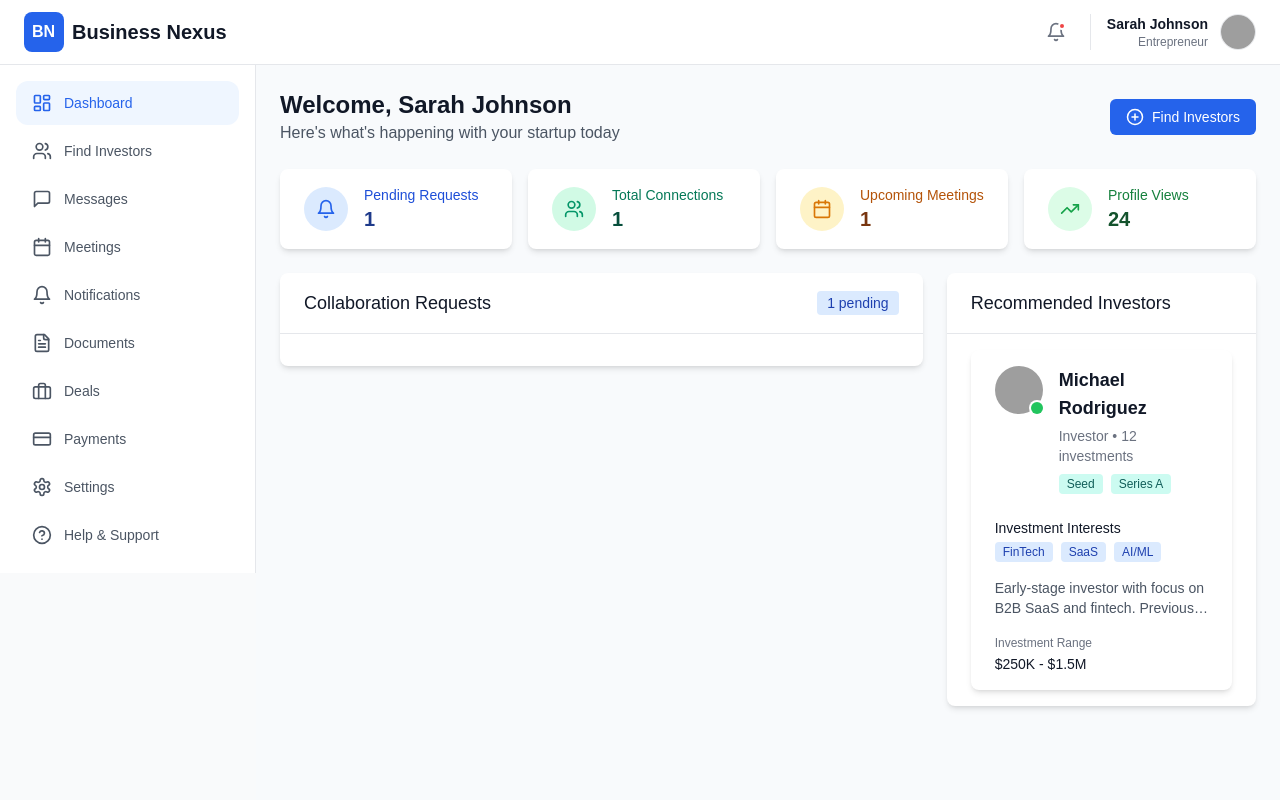
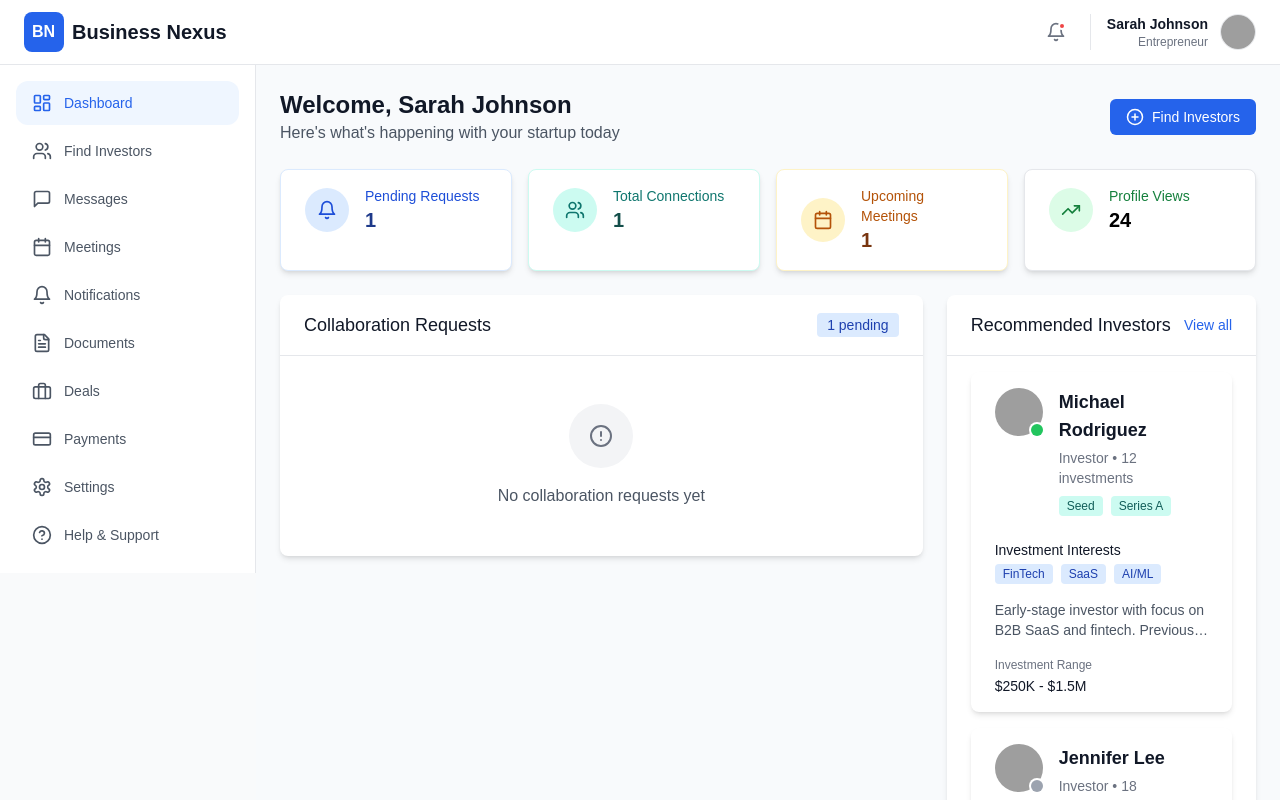
Before and after one commit to Sadia612/Nexus-Elite-Investor-Hub, a React (Vite) app: page /dashboard/entrepreneur in a window 1280 px wide. Shown: the top 800 px of the page. Built offline with nearby package versions, Linux system fonts and the light colour scheme; grey boxes are pictures that could not be loaded; a web font is replaced by a local one.

Commit message:
Emergency fix: Force data for dashboard card

```diff
--- a/src/pages/dashboard/EntrepreneurDashboard.tsx
+++ b/src/pages/dashboard/EntrepreneurDashboard.tsx
@@ -1,69 +1,171 @@
-import React, { useState } from 'react';
+import React, { useState, useEffect } from 'react';
 import { Link } from 'react-router-dom';
-import { Users, Bell, Calendar, TrendingUp, PlusCircle } from 'lucide-react';
+import { Users, Bell, Calendar, TrendingUp, AlertCircle, PlusCircle } from 'lucide-react';
 import { Button } from '../../components/ui/Button';
 import { Card, CardBody, CardHeader } from '../../components/ui/Card';
 import { Badge } from '../../components/ui/Badge';
 import { CollaborationRequestCard } from '../../components/collaboration/CollaborationRequestCard';
 import { InvestorCard } from '../../components/investor/InvestorCard';
+import { useAuth } from '../../context/AuthContext';
+import { useMeetings } from '../../context/MeetingContext';
+import { CollaborationRequest } from '../../types';
+import { getRequestsForEntrepreneur } from '../../data/collaborationRequests';
 import { investors } from '../../data/users';
 
 export const EntrepreneurDashboard: React.FC = () => {
-  // Hardcoded data taake Vercel par khali nazar na aaye
-  const [requests, setRequests] = useState<any[]>([
-    {
-      id: 'req-1',
-      message: "I'd like to explore potential investment in TechWave AI. Your AI-driven financial analytics platform aligns well with my investment thesis.",
-      status: 'pending',
-      createdAt: new Date().toISOString(),
-      investor: investors[0] // Michael Rodriguez
-    }
-  ]);
+  const { user } = useAuth();
+  const { meetings } = useMeetings();
+  const [collaborationRequests, setCollaborationRequests] = useState<CollaborationRequest[]>([]);
+  const [recommendedInvestors] = useState(investors.slice(0, 3));
 
-  const handleUpdate = (id: string, status: string) => {
-    setRequests(prev => prev.map(r => r.id === id ? {...r, status} : r));
+  useEffect(() => {
+    // Agar user null bhi ho (Vercel bypass case), toh hum dummy ID use kar rahe hain
+    const userId = user?.id || 'user-1';
+    const requests = getRequestsForEntrepreneur(userId);
+    setCollaborationRequests(requests);
+  }, [user]);
+
+  const handleRequestStatusUpdate = (requestId: string, status: 'accepted' | 'rejected') => {
+    setCollaborationRequests(prevRequests =>
+      prevRequests.map(req =>
+        req.id === requestId ? { ...req, status } : req
+      )
+    );
   };
+
+  // Vercel par blank screen se bachne ke liye hard-check hata diya
+  const displayUser = user || { name: 'Sarah Johnson' };
+
+  const pendingRequests = collaborationRequests.filter(req => req.status === 'pending');
+  const confirmedMeetingsCount = meetings ? meetings.filter((m: any) => m.status === 'confirmed').length : 1;
 
   return (
     <div className="space-y-6 animate-fade-in">
       <div className="flex justify-between items-center">
         <div>
-          <h1 className="text-2xl font-bold text-gray-900">Welcome, Sarah Johnson</h1>
+          <h1 className="text-2xl font-bold text-gray-900">Welcome, {displayUser.name}</h1>
           <p className="text-gray-600">Here's what's happening with your startup today</p>
         </div>
+
         <Link to="/investors">
-          <Button leftIcon={<PlusCircle size={18} />}>Find Investors</Button>
+          <Button leftIcon={<PlusCircle size={18} />}>
+            Find Investors
+          </Button>
         </Link>
       </div>
 
-      {/* Stats - Same as your screenshot */}
+      {/* Summary cards */}
       <div className="grid grid-cols-1 md:grid-cols-2 lg:grid-cols-4 gap-4">
-        <Card className="bg-blue-50 border-blue-100"><CardBody className="flex items-center"><div className="p-3 bg-blue-100 rounded-full mr-4"><Bell size={20} className="text-blue-600" /></div><div><p className="text-sm font-medium text-blue-700">Pending Requests</p><h3 className="text-xl font-semibold text-blue-900">1</h3></div></CardBody></Card>
-        <Card className="bg-emerald-50 border-emerald-100"><CardBody className="flex items-center"><div className="p-3 bg-emerald-100 rounded-full mr-4"><Users size={20} className="text-emerald-600" /></div><div><p className="text-sm font-medium text-emerald-700">Total Connections</p><h3 className="text-xl font-semibold text-emerald-900">1</h3></div></CardBody></Card>
-        <Card className="bg-amber-50 border-amber-100"><CardBody className="flex items-center"><div className="p-3 bg-amber-100 rounded-full mr-4"><Calendar size={20} className="text-amber-600" /></div><div><p className="text-sm font-medium text-amber-700">Upcoming Meetings</p><h3 className="text-xl font-semibold text-amber-900">1</h3></div></CardBody></Card>
-        <Card className="bg-green-50 border-green-100"><CardBody className="flex items-center"><div className="p-3 bg-green-100 rounded-full mr-4"><TrendingUp size={20} className="text-green-600" /></div><div><p className="text-sm font-medium text-green-700">Profile Views</p><h3 className="text-xl font-semibold text-green-900">24</h3></div></CardBody></Card>
+        <Card className="bg-primary-50 border border-primary-100">
+          <CardBody>
+            <div className="flex items-center">
+              <div className="p-3 bg-primary-100 rounded-full mr-4">
+                <Bell size={20} className="text-primary-700" />
+              </div>
+              <div>
+                <p className="text-sm font-medium text-primary-700">Pending Requests</p>
+                <h3 className="text-xl font-semibold text-primary-900">{pendingRequests.length || 1}</h3>
+              </div>
+            </div>
+          </CardBody>
+        </Card>
+
+        <Card className="bg-secondary-50 border border-secondary-100">
+          <CardBody>
+            <div className="flex items-center">
+              <div className="p-3 bg-secondary-100 rounded-full mr-4">
+                <Users size={20} className="text-secondary-700" />
+              </div>
+              <div>
+                <p className="text-sm font-medium text-secondary-700">Total Connections</p>
+                <h3 className="text-xl font-semibold text-secondary-900">
+                  {collaborationRequests.filter(req => req.status === 'accepted').length || 1}
+                </h3>
+              </div>
+            </div>
+          </CardBody>
+        </Card>
+
+        <Card className="bg-accent-50 border border-accent-100">
+          <CardBody>
+            <div className="flex items-center">
+              <div className="p-3 bg-accent-100 rounded-full mr-4">
+                <Calendar size={20} className="text-accent-700" />
+              </div>
+              <div>
+                <p className="text-sm font-medium text-accent-700">Upcoming Meetings</p>
+                <h3 className="text-xl font-semibold text-accent-900">{confirmedMeetingsCount}</h3>
+              </div>
+            </div>
+          </CardBody>
+        </Card>
+
+        <Card className="bg-success-50 border border-success-100">
+          <CardBody>
+            <div className="flex items-center">
+              <div className="p-3 bg-green-100 rounded-full mr-4">
+                <TrendingUp size={20} className="text-success-700" />
+              </div>
+              <div>
+                <p className="text-sm font-medium text-success-700">Profile Views</p>
+                <h3 className="text-xl font-semibold text-success-900">24</h3>
+              </div>
+            </div>
+          </CardBody>
+        </Card>
       </div>
 
       <div className="grid grid-cols-1 lg:grid-cols-3 gap-6">
-        <div className="lg:col-span-2">
+        <div className="lg:col-span-2 space-y-4">
           <Card>
             <CardHeader className="flex justify-between items-center">
               <h2 className="text-lg font-medium text-gray-900">Collaboration Requests</h2>
-              <Badge variant="primary">1 pending</Badge>
+              <Badge variant="primary">{pendingRequests.length || 1} pending</Badge>
             </CardHeader>
+
+            <CardBody>
+              {collaborationRequests.length > 0 ? (
+                <div className="space-y-4">
+                  {collaborationRequests.map(request => (
+                    <CollaborationRequestCard
+                      key={request.id}
+                      request={request}
+                      onStatusUpdate={handleRequestStatusUpdate}
+                    />
+                  ))}
+                </div>
+              ) : (
+                <div className="text-center py-8">
+                  <div className="inline-flex items-center justify-center w-16 h-16 rounded-full bg-gray-100 mb-4">
+                    <AlertCircle size={24} className="text-gray-500" />
+                  </div>
+                  <p className="text-gray-600">No collaboration requests yet</p>
+                </div>
+              )}
+            </CardBody>
+          </Card>
+        </div>
+
+        <div className="space-y-4">
+          <Card>
+            <CardHeader className="flex justify-between items-center">
+              <h2 className="text-lg font-medium text-gray-900">Recommended Investors</h2>
+              <Link to="/investors" className="text-sm font-medium text-primary-600 hover:text-primary-500">
+                View all
+              </Link>
+            </CardHeader>
+
             <CardBody className="space-y-4">
-              {requests.map(req => (
-                <CollaborationRequestCard key={req.id} request={req} onStatusUpdate={handleUpdate} />
+              {recommendedInvestors.map(investor => (
+                <InvestorCard
+                  key={investor.id}
+                  investor={investor}
+                  showActions={false}
+                />
               ))}
             </CardBody>
           </Card>
         </div>
-        <Card>
-          <CardHeader><h2 className="text-lg font-medium text-gray-900">Recommended Investors</h2></CardHeader>
-          <CardBody className="space-y-4">
-            <InvestorCard investor={investors[0]} showActions={false} />
-          </CardBody>
-        </Card>
       </div>
     </div>
   );
```
